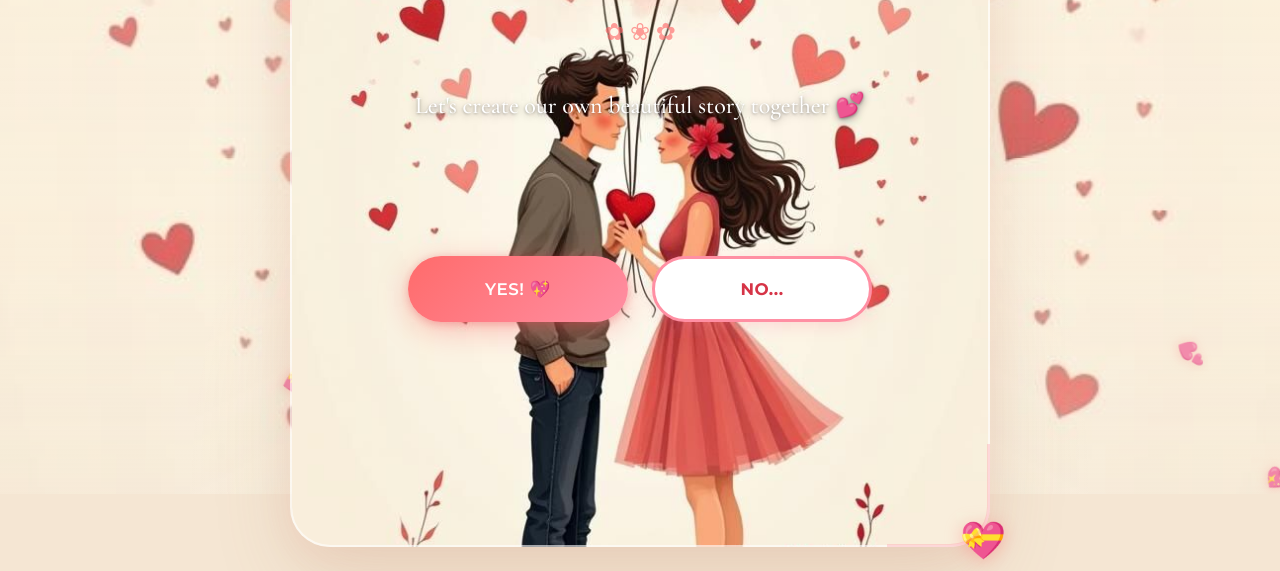
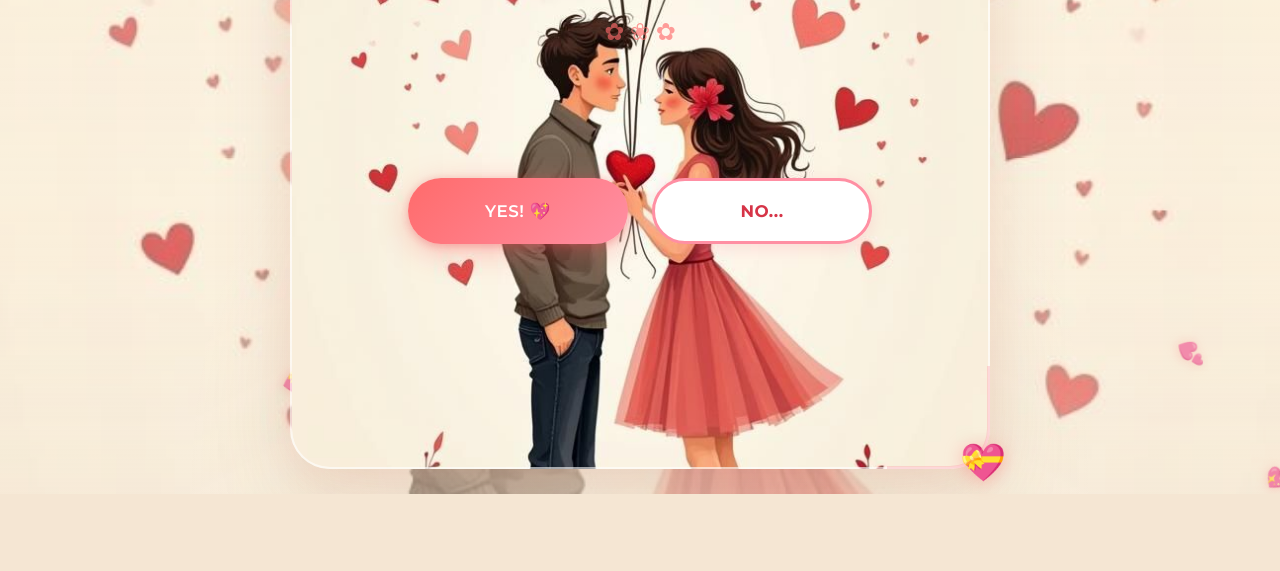
Before and after one commit to Amirkhan9186/valentine, a plain HTML site: page index.html in a window 1280 px wide. Shown: the part 306-877 px from the top of the page. After the commit the page ends 800 px from the top, so only its background shows below. Drawn offline with nearby package versions, Linux system fonts and the light colour scheme; a web font is replaced by a local one.

Commit message:
Comment out subtitle text in index.html
Comment out the subtitle text in index.html

```diff
--- a/index.html
+++ b/index.html
@@ -877,7 +877,7 @@
       <div class="ornament">✿ ❀ ✿</div>
 
       <p class="card-subtitle">
-        Let's create our own beautiful story together 💕
+        <!-- Let's create our own beautiful story together 💕 -->
       </p>
 
       <div class="btn-container">
```
